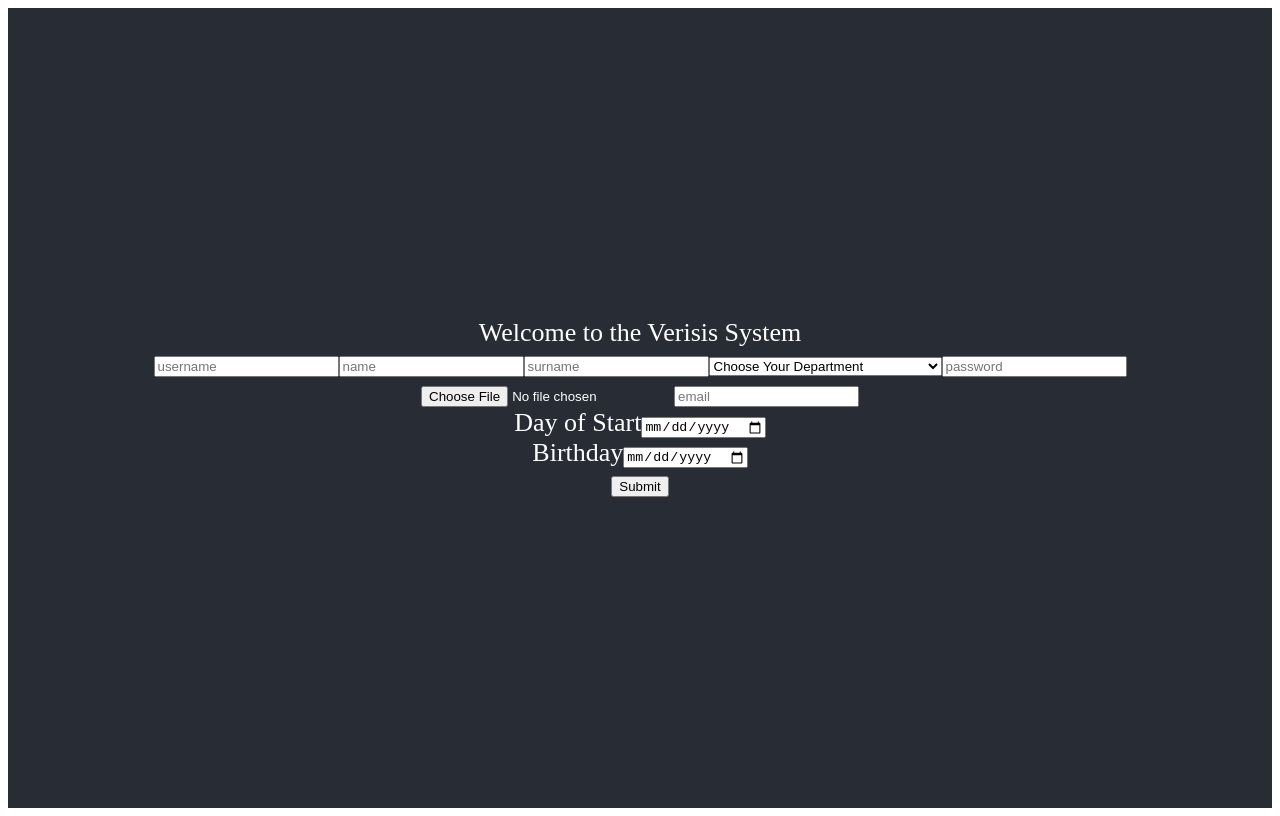
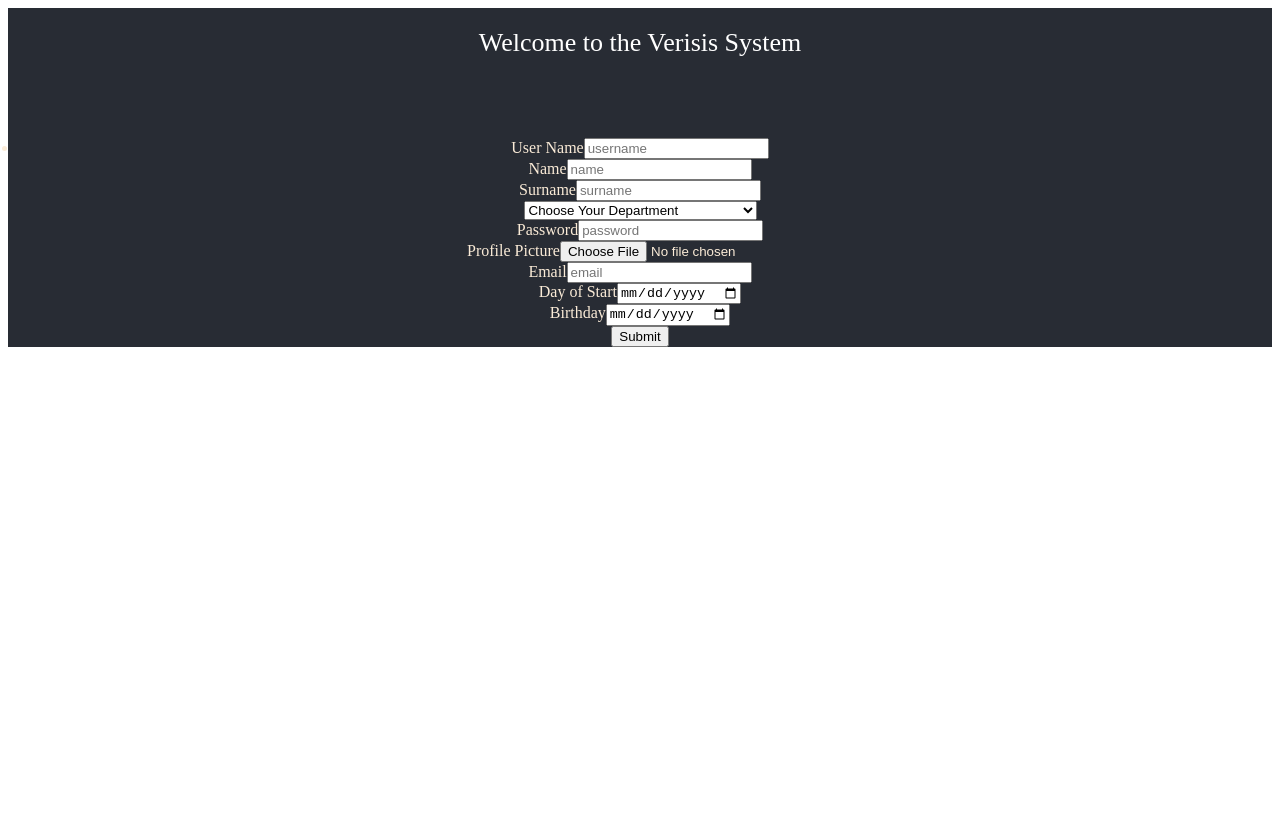
Before and after one commit to sarakahaveci/Verisis-system, a React (Create React App) app: page / in a window 1280 px wide. Built offline with nearby package versions, Linux system fonts and the light colour scheme.

Commit message:
--- Auto-Git Commit ---

```diff
--- a/src/App.css
+++ b/src/App.css
@@ -1,14 +1,20 @@
 .App {
+  background-color: #282c34;
   text-align: center;
 }
 
 .App-header {
+  padding-top: 20px;
   background-color: #282c34;
-  min-height: 100vh;
+   min-height: 100px;
   display: flex;
-  flex-direction: column;
-  align-items: center;
-  justify-content: center;
+   flex-direction: column;
   font-size: calc(10px + 2vmin);
   color: white;
 }
+form{
+  color: antiquewhite;
+  margin: 10px;
+  display: list-item;
+flex-direction: column;
+}
--- a/src/App.js
+++ b/src/App.js
@@ -22,8 +22,8 @@
       <div className="App">
         <header className="App-header">
           Welcome to the Verisis System
-          <Form onChange={(fields) => this.onChange(fields)} />
         </header>
+        <Form onChange={(fields) => this.onChange(fields)} />
       </div>
     );
   }
--- a/src/Form.js
+++ b/src/Form.js
@@ -37,14 +37,20 @@
   console.log(`Number of symbols: ${symbol_count}`);
   return (
     <form onSubmit={handleSubmit(onSubmit)}>
+      User Name
       <input
         type="text"
         placeholder="username"
         name="username"
         ref={register}
       />
+      <br />
+      Name
       <input type="text" placeholder="name" name="name" ref={register} />
+      <br />
+      Surname
       <input type="text" placeholder="surname" name="surname" ref={register} />
+      <br />
       <select
         onChange={(event) => changeDepartment(event.target.value)}
         value={currentDepartment}
@@ -55,6 +61,8 @@
         <option value="3">Chemical Engineering</option>
         <option value="4">Computer Sciense and Engineering</option>
       </select>
+      <br />
+      Password
       <input
         type="password"
         placeholder="password"
@@ -69,7 +77,10 @@
         })}
       />
       <br />
+      Profile Picture
       <input type="file" />
+      <br />
+      Email
       <input type="email" placeholder="email" name="Email" ref={register} />
       <br />
       Day of Start
```
Also changed, not shown: .autogit/logs/log-11-1-2021-17-47-29.txt (added).
